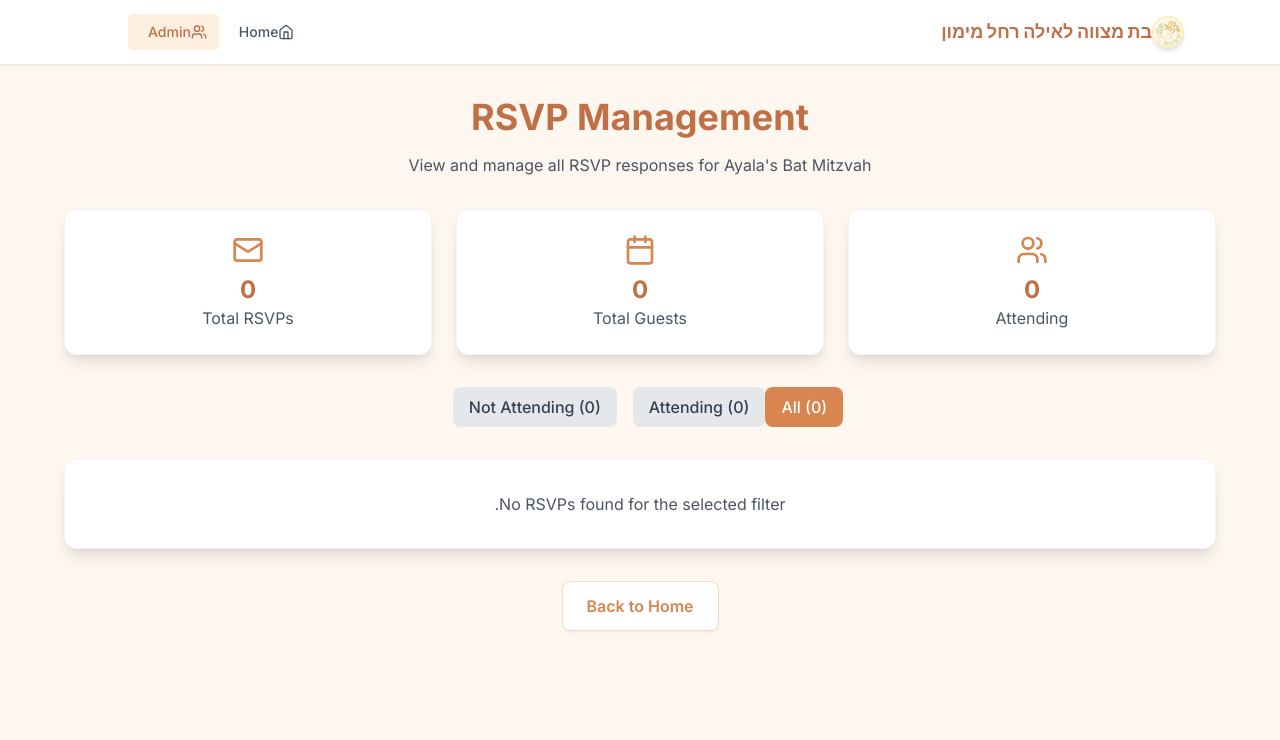
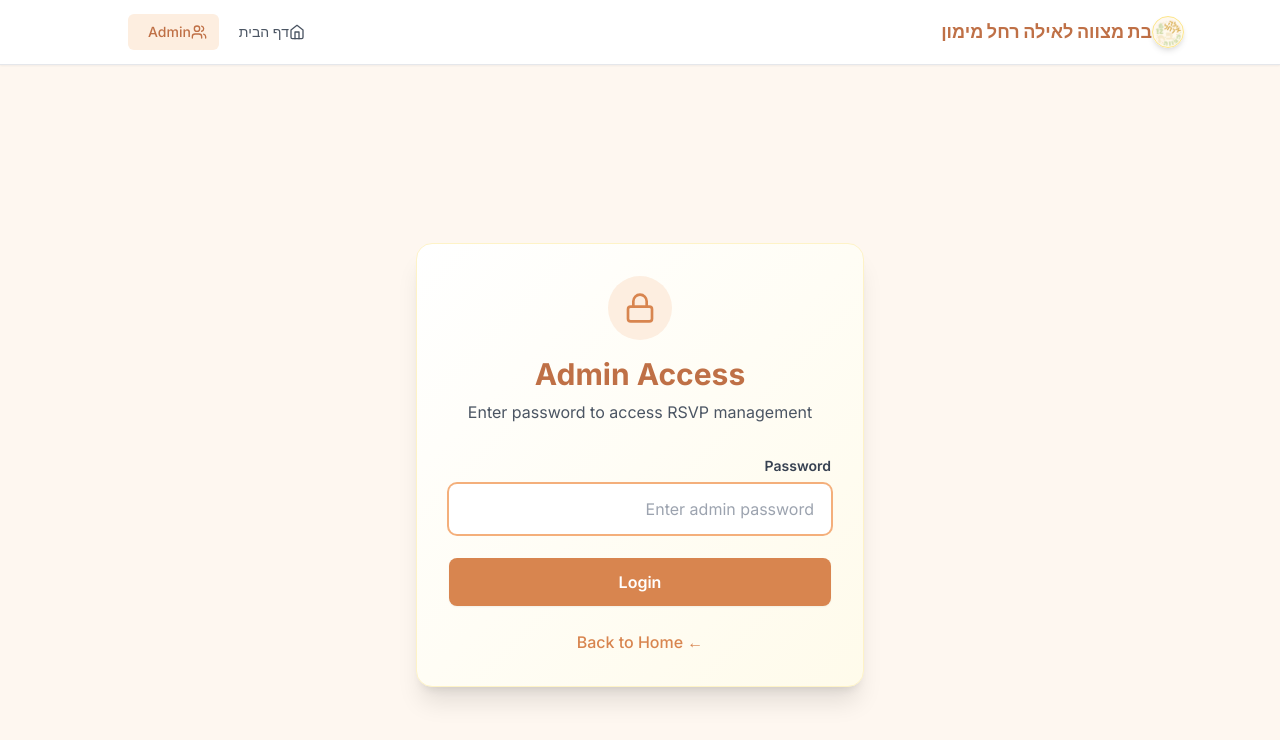
Before and after one commit to feldy2/Ayala-Bat-Mitzvah-RSVP, a Next.js app: page /admin in a window 1280 px wide. Shown: the top 740 px of the page. Built offline with nearby package versions, Linux system fonts and the light colour scheme.

Commit message:
admin control

```diff
--- a/components/Navigation.tsx
+++ b/components/Navigation.tsx
@@ -8,7 +8,7 @@ const Navigation: React.FC = () => {
   const router = useRouter();
 
   const navItems = [
-    { href: '/', label: 'Home', icon: Home },
+    { href: '/', label: 'דף הבית', icon: Home },
     { href: '/admin', label: 'Admin', icon: Users },
   ];
 
@@ -34,7 +34,7 @@ const Navigation: React.FC = () => {
                 fill
                 className="object-contain"
                 priority
-                sizes="(max-width: 768px) 48px, 64px"
+                sizes="(max-width: 768px) 70px, 100px"
               />
             </div>
             <div className="flex flex-col">
--- a/pages/admin.tsx
+++ b/pages/admin.tsx
@@ -1,7 +1,7 @@
 import React, { useState, useEffect } from 'react';
 import Layout from '@/components/Layout';
 import { RSVPFormData } from '@/types';
-import { Users, Calendar, Mail, MessageSquare } from 'lucide-react';
+import { Users, Calendar, Mail, MessageSquare, Lock, Download } from 'lucide-react';
 
 interface RSVPData extends RSVPFormData {
   id: string;
@@ -9,11 +9,23 @@ interface RSVPData extends RSVPFormData {
 }
 
 const AdminPage: React.FC = () => {
+  const [isAuthenticated, setIsAuthenticated] = useState(false);
+  const [password, setPassword] = useState('');
+  const [loginError, setLoginError] = useState('');
   const [rsvps, setRsvps] = useState<RSVPData[]>([]);
   const [loading, setLoading] = useState(true);
   const [filter, setFilter] = useState<'all' | 'yes' | 'no'>('all');
 
+  // Admin password - in a real app, this would be stored securely on the server
+  const ADMIN_PASSWORD = 'feldy6350';
+
   useEffect(() => {
+    // Check if already authenticated
+    const authStatus = localStorage.getItem('adminAuthenticated');
+    if (authStatus === 'true') {
+      setIsAuthenticated(true);
+    }
+
     // Load RSVPs from localStorage
     const storedRSVPs = localStorage.getItem('rsvps');
     if (storedRSVPs) {
@@ -21,6 +33,92 @@ const AdminPage: React.FC = () => {
     }
     setLoading(false);
   }, []);
+
+  const handleLogin = (e: React.FormEvent) => {
+    e.preventDefault();
+    setLoginError('');
+
+    if (password === ADMIN_PASSWORD) {
+      setIsAuthenticated(true);
+      localStorage.setItem('adminAuthenticated', 'true');
+    } else {
+      setLoginError('Incorrect password. Please try again.');
+      setPassword('');
+    }
+  };
+
+  const handleLogout = () => {
+    setIsAuthenticated(false);
+    localStorage.removeItem('adminAuthenticated');
+    setPassword('');
+  };
+
+  const exportToExcel = () => {
+    // Load SheetJS library dynamically
+    const script = document.createElement('script');
+    script.src = 'https://cdnjs.cloudflare.com/ajax/libs/xlsx/0.18.5/xlsx.full.min.js';
+    script.onload = () => {
+      // Prepare data for export
+      const exportData = filteredRSVPs.map(rsvp => ({
+        'Full Name': rsvp.fullName,
+        'Phone': rsvp.phone,
+        'Email': rsvp.email || 'N/A',
+        'Attending': rsvp.attending === 'yes' ? 'Yes' : 'No',
+        'Number of Guests': rsvp.attending === 'yes' ? rsvp.guests : '0',
+        'Dietary Restrictions': rsvp.dietaryRestrictions || 'None',
+        'Message': rsvp.message || 'None',
+        'Submitted Date': new Date(rsvp.submittedAt).toLocaleString()
+      }));
+
+      // Create workbook and worksheet
+      const wb = (window as any).XLSX.utils.book_new();
+      const ws = (window as any).XLSX.utils.json_to_sheet(exportData);
+
+      // Add worksheet to workbook
+      (window as any).XLSX.utils.book_append_sheet(wb, ws, 'Guest List');
+
+      // Generate filename with current date
+      const today = new Date().toISOString().split('T')[0];
+      const filename = `Ayala_Bat_Mitzvah_Guest_List_${today}.xlsx`;
+
+      // Save file
+      (window as any).XLSX.writeFile(wb, filename);
+    };
+    document.head.appendChild(script);
+  };
+
+  const exportToCSV = () => {
+    // Prepare CSV data
+    const headers = ['Full Name', 'Phone', 'Email', 'Attending', 'Number of Guests', 'Dietary Restrictions', 'Message', 'Submitted Date'];
+    const csvData = filteredRSVPs.map(rsvp => [
+      rsvp.fullName,
+      rsvp.phone,
+      rsvp.email || 'N/A',
+      rsvp.attending === 'yes' ? 'Yes' : 'No',
+      rsvp.attending === 'yes' ? rsvp.guests : '0',
+      rsvp.dietaryRestrictions || 'None',
+      rsvp.message || 'None',
+      new Date(rsvp.submittedAt).toLocaleString()
+    ]);
+
+    // Create CSV content
+    const csvContent = [headers, ...csvData]
+      .map(row => row.map(field => `"${field}"`).join(','))
+      .join('\n');
+
+    // Create and download file
+    const blob = new Blob([csvContent], { type: 'text/csv;charset=utf-8;' });
+    const link = document.createElement('a');
+    const url = URL.createObjectURL(blob);
+    link.setAttribute('href', url);
+
+    const today = new Date().toISOString().split('T')[0];
+    link.setAttribute('download', `Ayala_Bat_Mitzvah_Guest_List_${today}.csv`);
+    link.style.visibility = 'hidden';
+    document.body.appendChild(link);
+    link.click();
+    document.body.removeChild(link);
+  };
 
   const filteredRSVPs = rsvps.filter(rsvp => {
     if (filter === 'all') return true;
@@ -43,6 +141,74 @@ const AdminPage: React.FC = () => {
     );
   }
 
+  // Show login form if not authenticated
+  if (!isAuthenticated) {
+    return (
+      <Layout
+        title="Admin Login - Ayala's Bat Mitzvah"
+        description="Admin login for Bat Mitzvah RSVP management"
+      >
+        <main className="min-h-screen flex items-center justify-center py-8 px-4">
+          <div className="max-w-md w-full">
+            <div className="card-elegant p-8">
+              <div className="text-center mb-8">
+                <div className="w-16 h-16 bg-primary-100 rounded-full flex items-center justify-center mx-auto mb-4">
+                  <Lock className="h-8 w-8 text-primary-600" />
+                </div>
+                <h1 className="text-3xl font-bold text-primary-700 mb-2">
+                  Admin Access
+                </h1>
+                <p className="text-gray-600">
+                  Enter password to access RSVP management
+                </p>
+              </div>
+
+              <form onSubmit={handleLogin} className="space-y-6">
+                <div>
+                  <label htmlFor="password" className="block text-sm font-semibold text-gray-700 mb-2">
+                    Password
+                  </label>
+                  <input
+                    id="password"
+                    type="password"
+                    value={password}
+                    onChange={(e) => setPassword(e.target.value)}
+                    className="input-field"
+                    placeholder="Enter admin password"
+                    required
+                    autoFocus
+                  />
+                </div>
+
+                {loginError && (
+                  <div className="bg-red-50 border border-red-200 text-red-700 px-4 py-3 rounded-lg">
+                    {loginError}
+                  </div>
+                )}
+
+                <button
+                  type="submit"
+                  className="btn-primary w-full"
+                >
+                  Login
+                </button>
+              </form>
+
+              <div className="mt-6 text-center">
+                <button
+                  onClick={() => window.location.href = '/'}
+                  className="text-primary-600 hover:text-primary-700 font-medium"
+                >
+                  ← Back to Home
+                </button>
+              </div>
+            </div>
+          </div>
+        </main>
+      </Layout>
+    );
+  }
+
   return (
     <Layout
       title="RSVP Admin - Ayala's Bat Mitzvah"
@@ -51,9 +217,35 @@ const AdminPage: React.FC = () => {
       <main className="min-h-screen py-8 px-4">
         <div className="max-w-6xl mx-auto">
           <div className="text-center mb-8">
-            <h1 className="text-4xl font-bold text-primary-700 mb-4">
-              RSVP Management
-            </h1>
+            <div className="flex justify-between items-center mb-4">
+              <div className="flex space-x-3">
+                <button
+                  onClick={exportToExcel}
+                  className="btn-gold text-sm flex items-center space-x-2"
+                  disabled={filteredRSVPs.length === 0}
+                >
+                  <Download className="h-4 w-4" />
+                  <span>Export Excel</span>
+                </button>
+                <button
+                  onClick={exportToCSV}
+                  className="btn-secondary text-sm flex items-center space-x-2"
+                  disabled={filteredRSVPs.length === 0}
+                >
+                  <Download className="h-4 w-4" />
+                  <span>Export CSV</span>
+                </button>
+              </div>
+              <h1 className="text-4xl font-bold text-primary-700">
+                RSVP Management
+              </h1>
+              <button
+                onClick={handleLogout}
+                className="btn-secondary text-sm"
+              >
+                Logout
+              </button>
+            </div>
             <p className="text-gray-600">
               View and manage all RSVP responses for Ayala's Bat Mitzvah
             </p>
--- a/pages/index.tsx
+++ b/pages/index.tsx
@@ -82,7 +82,7 @@ const HomePage: React.FC = () => {
                     fill
                     className="object-contain"
                     priority
-                    sizes="(max-width: 768px) 48px, 64px"
+                    sizes="(max-width: 768px) 70px, 100px"
                   />
                 </div>
               </div>
```
